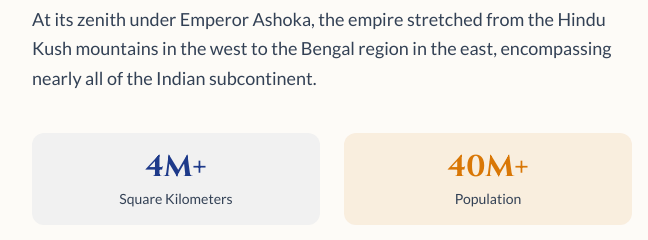
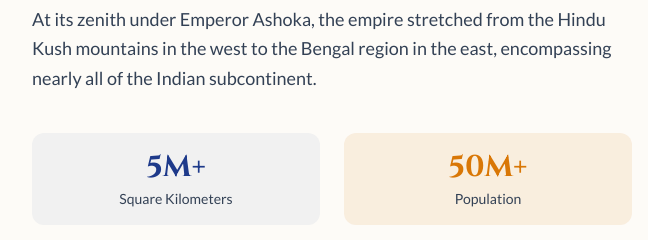
Before and after one commit to utkarshexperiment4-sys/Samrat-Ashoka-, a plain HTML site: page index.html in a window 1280 px wide. Shown: the part 1288-1528 px from the top of the page, 632-1280 px from the left. Drawn offline with nearby package versions, Linux system fonts and the light colour scheme.

Commit message:
Update index.html

```diff
--- a/index.html
+++ b/index.html
@@ -160,11 +160,11 @@
                     </p>
                     <div class="grid grid-cols-2 gap-6 pt-4">
                         <div class="text-center p-4 bg-[#1e3a8a]/5 rounded-xl">
-                            <div class="text-3xl font-cinzel font-bold text-[#1e3a8a]">4M+</div>
+                            <div class="text-3xl font-cinzel font-bold text-[#1e3a8a]">5M+</div>
                             <div class="text-sm text-[#334155] mt-1">Square Kilometers</div>
                         </div>
                         <div class="text-center p-4 bg-[#d97706]/10 rounded-xl">
-                            <div class="text-3xl font-cinzel font-bold text-[#d97706]">40M+</div>
+                            <div class="text-3xl font-cinzel font-bold text-[#d97706]">50M+</div>
                             <div class="text-sm text-[#334155] mt-1">Population</div>
                         </div>
                     </div>
```
